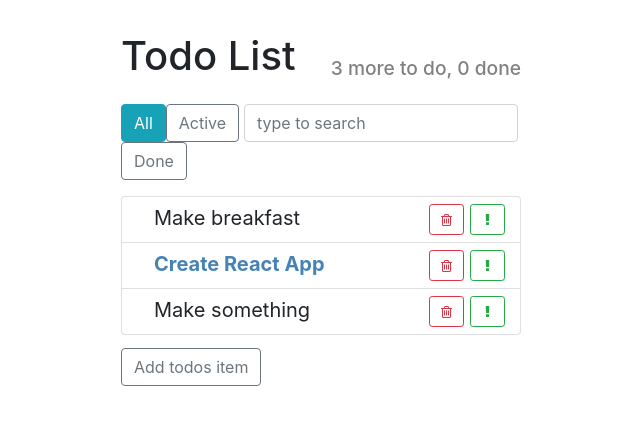
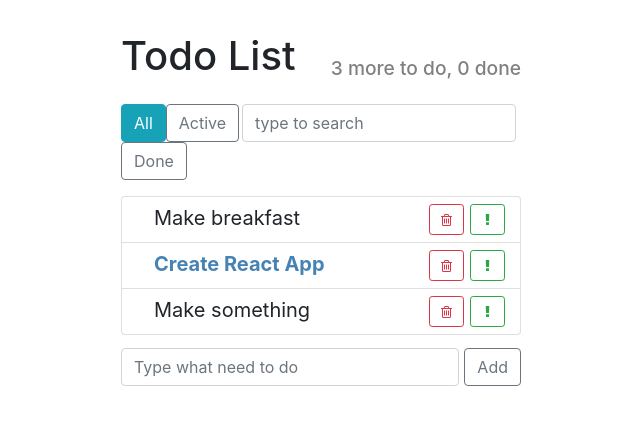
Before and after one commit to IFadeev/React-todo, a React (Create React App) app: page / in a window 1280 px wide. Shown: the top 424 px of the page, without its empty margins (319-959 px from the left). Built offline with nearby package versions, Linux system fonts and the light colour scheme.

Commit message:
Added functional to adding new todos item

```diff
--- a/src/components/add-panel/add-panel.css
+++ b/src/components/add-panel/add-panel.css
@@ -1,4 +1,7 @@
-.add-item {
-  margin-top:13px;
-  align-items: center;
+.item-add-form  {
+  margin: 13px 0;
 }
+
+.form-control {
+  margin-right: 5px;
+}
--- a/src/components/add-panel/add-panel.jsx
+++ b/src/components/add-panel/add-panel.jsx
@@ -1,15 +1,46 @@
-import React from 'react';
+import React, {Component} from 'react';
 import './add-panel.css';
 
-const AddPanel = (props) => {
-  const {addItem} = props;
-  return (
-    <div className="add-item">
-      <button type = "button" className="btn btn-outline-secondary"
-           onClick = {()=>{addItem("Hello, world!")}}>Add todos item</button>
+export default class AddPanel extends Component {
+  constructor() {
+    super();
 
-    </div>
-  )
+    this.state = {
+      label: ''
+    }
+
+    this.onLabelChange = (event) => {
+      this.setState({
+        label: event.target.value
+      });
+    }
+
+    this.onSubmit = (e) => {
+      e.preventDefault();
+      this.props.addItem(this.state.label);
+      this.setState({
+        label: ''
+      });
+    };
+
+  }
+
+
+  render() {
+    return (
+      <form className = "item-add-form d-flex"
+             onSubmit = {this.onSubmit}>
+        <input type = "text"
+               className = "form-control"
+               placeholder = "Type what need to do"
+               onChange = {this.onLabelChange}
+               value={this.state.label}
+                  />
+        <button type = "submit" className="btn btn-outline-secondary">
+             Add</button>
+      </form>
+    )
+  }
+
+
 }
-
-export default AddPanel;
```
